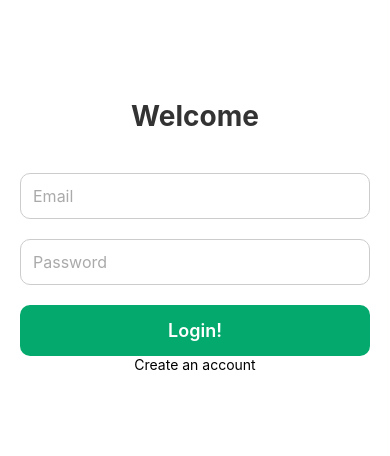
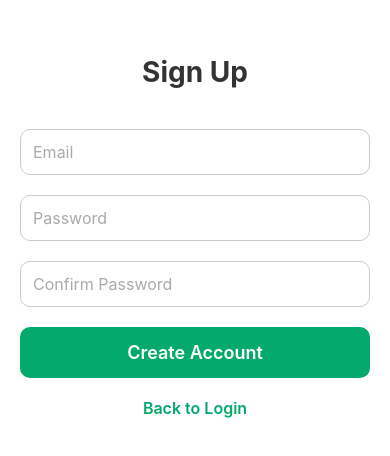
Before and after one commit to Rutgers-CSL/RU_CourseTrader, a React Native app in the folder ScarletApp/: screen /Signup in a window 390 px wide. Shown: the part 186-642 px from the top of the page. Built offline with nearby package versions, Linux system fonts and the light colour scheme.

Commit message:
added sign up page

```diff
--- a/ScarletApp/App.js
+++ b/ScarletApp/App.js
@@ -8,6 +8,7 @@ import { NavigationContainer } from '@react-navigation/native';
 import { createStackNavigator } from '@react-navigation/stack';
 
 import LoginScreen from './screens/LoginScreen';
+import SignupScreen from './screens/SignupScreen';
 import HomeScreen from './screens/HomeScreen';
 import SearchScreen from './screens/SearchScreen';
 import NotiScreen from './screens/NotiScreen';
@@ -21,6 +22,7 @@ export default function App() {
     <NavigationContainer>
       <Stack.Navigator screenOptions={{ headerShown: false }}>
         <Stack.Screen name="Login" component={LoginScreen} />
+        <Stack.Screen name="Signup" component={SignupScreen} />
         <Stack.Screen name="Home" component={HomeScreen} />
         <Stack.Screen name="Search" component={SearchScreen} />
         <Stack.Screen name="Notifications" component={NotiScreen} />
--- a/ScarletApp/screens/LoginScreen.js
+++ b/ScarletApp/screens/LoginScreen.js
@@ -10,12 +10,6 @@ export default function LoginScreen({ navigation }) {
         const { error } = await supabase.auth.signInWithPassword({ email, password })
         if (error) Alert.alert('Login failed', error.message);
         else navigation.replace('Home');
-    };
-
-    const handleSignup = async () => {
-      const { error } = await supabase.auth.signUp({ email, password });
-      if (error) Alert.alert('Login failed', error.message);
-      else navigation.replace('Login');
     };
 
     return (
@@ -44,7 +38,7 @@ export default function LoginScreen({ navigation }) {
                 <Text style={styles.buttonText}>Login!</Text>
             </TouchableOpacity>
 
-            <TouchableOpacity onPress={handleSignup}>
+            <TouchableOpacity onPress={() => navigation.navigate("Signup")}>
               <Text style={styles.link}>Create an account</Text>
             </TouchableOpacity>
         </View>
@@ -88,4 +82,10 @@ const styles = StyleSheet.create({
       fontSize: 18,
       fontWeight: '600',
     },
+    link: {
+    marginTop: 20,
+    fontSize: 16,
+    color: '#04AA6D',
+    fontWeight: '600',
+  },
   });
--- /dev/null
+++ b/ScarletApp/screens/SignupScreen.js
@@ -0,0 +1,113 @@
+import React, { useState } from "react";
+import {
+  View,
+  Text,
+  TextInput,
+  TouchableOpacity,
+  StyleSheet,
+  Alert,
+} from "react-native";
+import { supabase } from "../lib/supabaseClient";
+
+export default function SignupScreen({ navigation }) {
+  const [email, setEmail] = useState("");
+  const [password, setPassword] = useState("");
+  const [confirmPassword, setConfirmPassword] = useState("");
+
+  const handleSignup = async () => {
+    if (password !== confirmPassword) {
+      Alert.alert("Error", "Passwords do not match.");
+      return;
+    }
+    const { error } = await supabase.auth.signUp({ email, password });
+    if (error) Alert.alert("Signup failed", error.message);
+    else {
+      Alert.alert("Success", "Account created! You can now log in.");
+      navigation.replace("Login");
+    }
+  };
+
+  return (
+    <View style={styles.container}>
+      <Text style={styles.title}>Sign Up</Text>
+
+      <TextInput
+        style={styles.input}
+        placeholder="Email"
+        placeholderTextColor="#aaa"
+        value={email}
+        onChangeText={setEmail}
+        autoCapitalize="none"
+      />
+
+      <TextInput
+        style={styles.input}
+        placeholder="Password"
+        placeholderTextColor="#aaa"
+        secureTextEntry
+        value={password}
+        onChangeText={setPassword}
+      />
+
+      <TextInput
+        style={styles.input}
+        placeholder="Confirm Password"
+        placeholderTextColor="#aaa"
+        secureTextEntry
+        value={confirmPassword}
+        onChangeText={setConfirmPassword}
+      />
+
+      <TouchableOpacity style={styles.button} onPress={handleSignup}>
+        <Text style={styles.buttonText}>Create Account</Text>
+      </TouchableOpacity>
+
+      <TouchableOpacity onPress={() => navigation.replace("Login")}>
+        <Text style={styles.link}>Back to Login</Text>
+      </TouchableOpacity>
+    </View>
+  );
+}
+
+const styles = StyleSheet.create({
+  container: {
+    flex: 1,
+    justifyContent: "center",
+    alignItems: "center",
+    backgroundColor: "#fff",
+    padding: 20,
+  },
+  title: {
+    fontSize: 28,
+    fontWeight: "700",
+    marginBottom: 40,
+    color: "#333",
+  },
+  input: {
+    width: "100%",
+    borderWidth: 1,
+    borderColor: "#ccc",
+    borderRadius: 10,
+    padding: 12,
+    marginBottom: 20,
+    fontSize: 16,
+  },
+  button: {
+    backgroundColor: "#04AA6D",
+    padding: 15,
+    borderRadius: 10,
+    width: "100%",
+    alignItems: "center",
+  },
+  buttonText: {
+    color: "#fff",
+    fontSize: 18,
+    fontWeight: "600",
+  },
+  link: {
+    marginTop: 20,
+    fontSize: 16,
+    color: "#04AA6D",
+    fontWeight: "600",
+  },
+});
```
